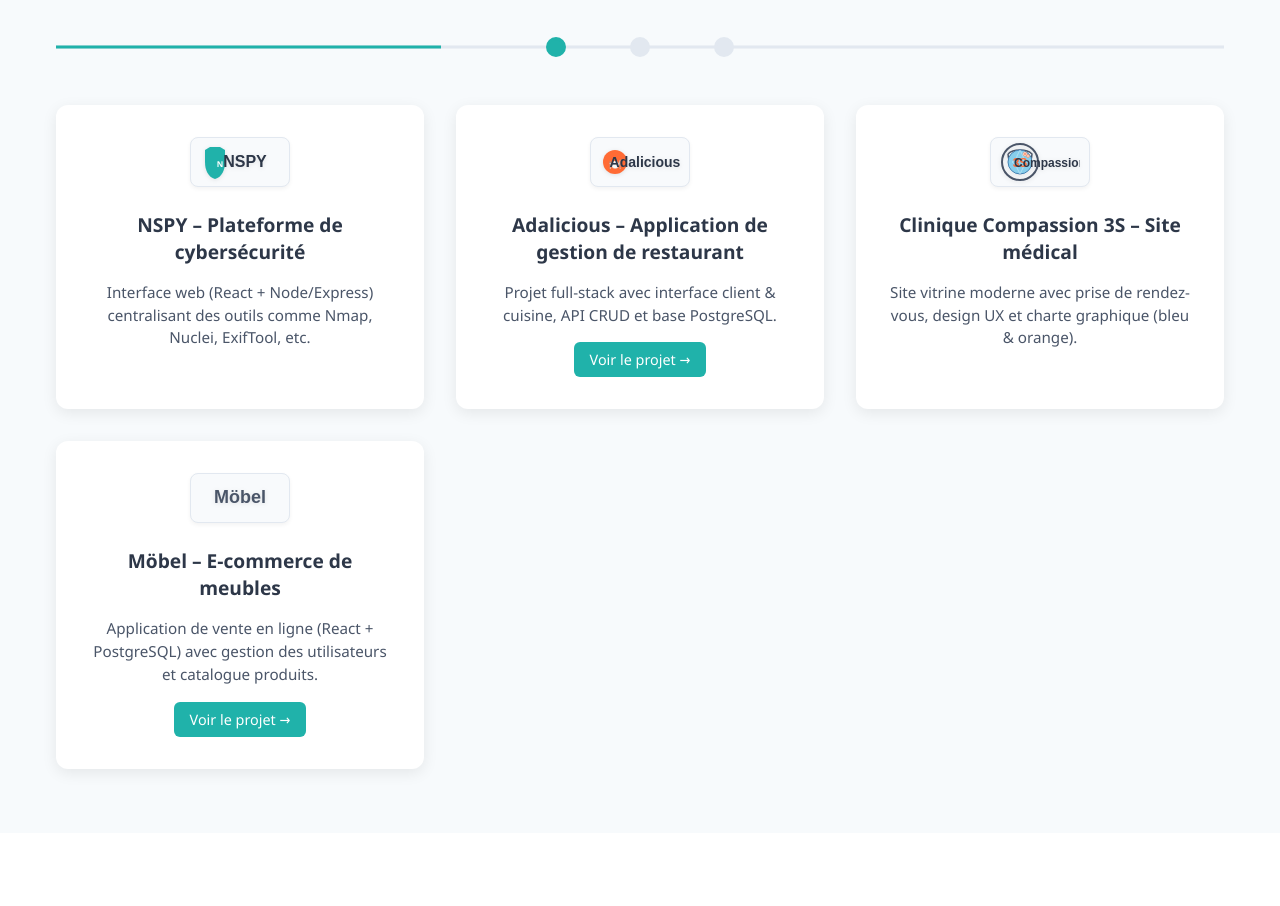
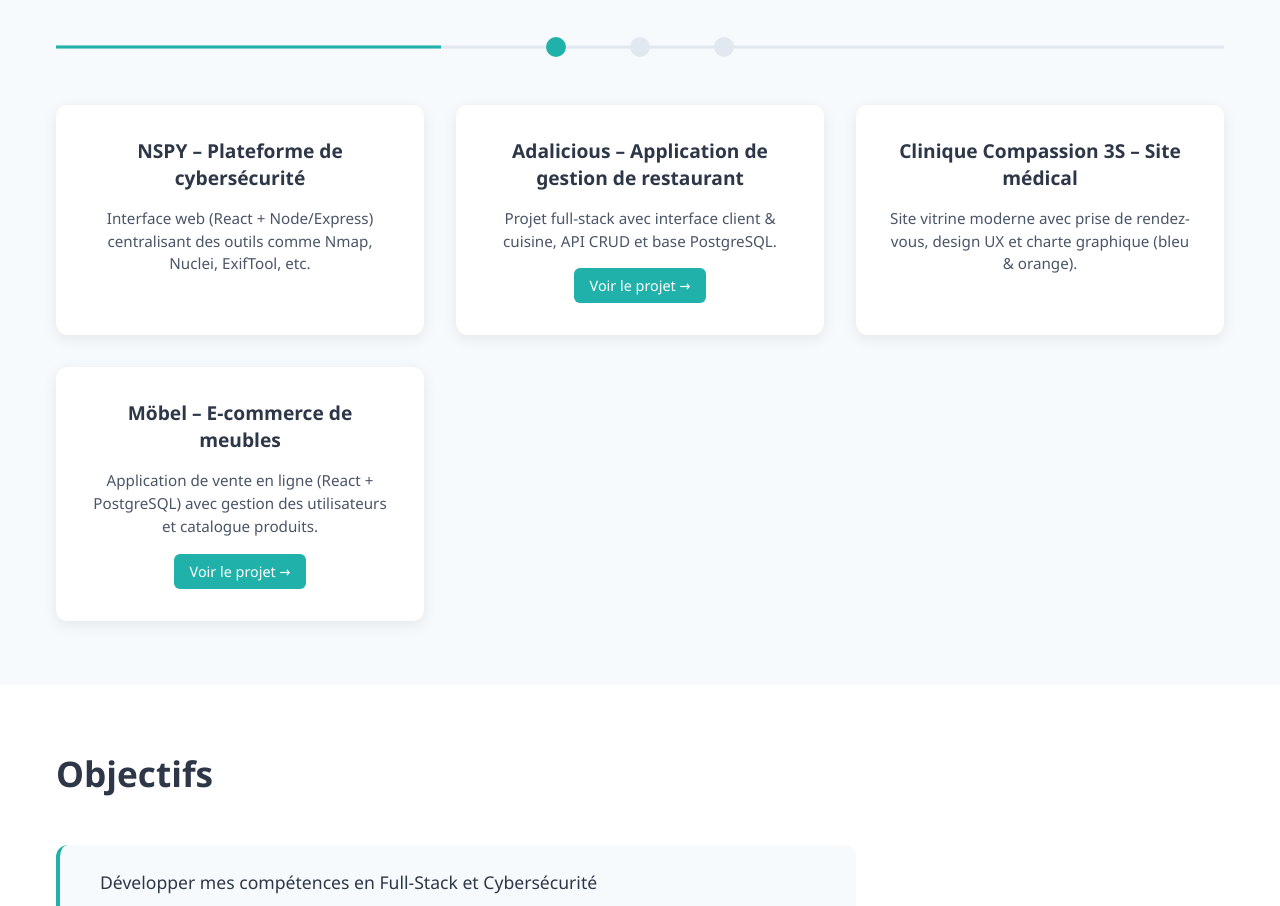
Before and after one commit to Ange-web/ProjetPersonnel, a React (Vite) app: page /parcours in a window 1280 px wide. Shown: the part 1240-2146 px from the top of the page. Built offline with nearby package versions, Linux system fonts and the light colour scheme.

Commit message:
Refactor: Suppression des icônes/logos, conservation des titres en gras pour les projets

```diff
--- a/src/assets/components/parcours/parcours.css
+++ b/src/assets/components/parcours/parcours.css
@@ -130,69 +130,6 @@
   object-fit: contain;
 }
 
-.mobel-logo {
-  display: flex;
-  align-items: center;
-  justify-content: center;
-  width: 100px;
-  height: 50px;
-  background-color: #f8fafc;
-  border-radius: 8px;
-  border: 1px solid #e2e8f0;
-  box-shadow: 0 2px 4px rgba(0, 0, 0, 0.05);
-}
-
-.mobel-logo svg {
-  filter: drop-shadow(0 1px 2px rgba(0, 0, 0, 0.1));
-}
-
-.nspy-logo {
-  display: flex;
-  align-items: center;
-  justify-content: center;
-  width: 100px;
-  height: 50px;
-  background-color: #f8fafc;
-  border-radius: 8px;
-  border: 1px solid #e2e8f0;
-  box-shadow: 0 2px 4px rgba(0, 0, 0, 0.05);
-}
-
-.nspy-logo svg {
-  filter: drop-shadow(0 1px 2px rgba(0, 0, 0, 0.1));
-}
-
-.adalicious-logo {
-  display: flex;
-  align-items: center;
-  justify-content: center;
-  width: 100px;
-  height: 50px;
-  background-color: #f8fafc;
-  border-radius: 8px;
-  border: 1px solid #e2e8f0;
-  box-shadow: 0 2px 4px rgba(0, 0, 0, 0.05);
-}
-
-.adalicious-logo svg {
-  filter: drop-shadow(0 1px 2px rgba(0, 0, 0, 0.1));
-}
-
-.clinique-logo {
-  display: flex;
-  align-items: center;
-  justify-content: center;
-  width: 100px;
-  height: 50px;
-  background-color: #f8fafc;
-  border-radius: 8px;
-  border: 1px solid #e2e8f0;
-  box-shadow: 0 2px 4px rgba(0, 0, 0, 0.05);
-}
-
-.clinique-logo svg {
-  filter: drop-shadow(0 1px 2px rgba(0, 0, 0, 0.1));
-}
 
 .formation-card h3 {
   color: #2d3748;
--- a/src/assets/components/parcours/parcours.jsx
+++ b/src/assets/components/parcours/parcours.jsx
@@ -81,28 +81,10 @@ const Parcours = () => {
           </div>
           <div className="projects-grid">
             <div className="project-card">
-              <div className="project-icon">
-                <div className="nspy-logo">
-                  <svg width="80" height="40" viewBox="0 0 80 40" fill="none">
-                    <path d="M10 5L5 8V20C5 28 8 35 15 37C22 35 25 28 25 20V8L20 5Z" fill="#20B2AA"/>
-                    <text x="20" y="25" textAnchor="middle" fill="white" fontSize="8" fontWeight="bold">N</text>
-                    <text x="45" y="25" textAnchor="middle" fill="#2d3748" fontSize="16" fontWeight="bold" fontFamily="Arial, sans-serif">NSPY</text>
-                  </svg>
-                </div>
-              </div>
               <h3>NSPY – Plateforme de cybersécurité</h3>
               <p>Interface web (React + Node/Express) centralisant des outils comme Nmap, Nuclei, ExifTool, etc.</p>
             </div>
             <div className="project-card">
-              <div className="project-icon">
-                <div className="adalicious-logo">
-                  <svg width="80" height="40" viewBox="0 0 80 40" fill="none">
-                    <circle cx="15" cy="20" r="12" fill="#ff6b35"/>
-                    <text x="15" y="26" textAnchor="middle" fill="white" fontSize="10" fontWeight="bold">🍽️</text>
-                    <text x="45" y="25" textAnchor="middle" fill="#2d3748" fontSize="14" fontWeight="bold" fontFamily="Arial, sans-serif">Adalicious</text>
-                  </svg>
-                </div>
-              </div>
               <h3>Adalicious – Application de gestion de restaurant</h3>
               <p>Projet full-stack avec interface client & cuisine, API CRUD et base PostgreSQL.</p>
               <a href="https://adalicious-front.vercel.app/" target="_blank" rel="noopener noreferrer" className="project-link">
@@ -110,47 +92,10 @@ const Parcours = () => {
               </a>
             </div>
             <div className="project-card">
-              <div className="project-icon">
-                <div className="clinique-logo">
-                  <svg width="80" height="40" viewBox="0 0 80 40" fill="none">
-                    {/* Cercle extérieur avec couronne de laurier */}
-                    <circle cx="20" cy="20" r="18" fill="none" stroke="#4a5568" strokeWidth="2"/>
-                    <path d="M8 12 Q12 8 20 8 Q28 8 32 12 Q32 16 30 20 Q28 24 20 24 Q12 24 10 20 Q8 16 8 12" fill="none" stroke="#4a5568" strokeWidth="1.5"/>
-
-                    {/* Cercle intérieur bleu */}
-                    <circle cx="20" cy="20" r="12" fill="#87ceeb" stroke="#4682b4" strokeWidth="1"/>
-
-                    {/* Lignes de globe */}
-                    <path d="M12 20 Q20 12 28 20" stroke="white" strokeWidth="0.5" opacity="0.7"/>
-                    <path d="M12 20 Q20 28 28 20" stroke="white" strokeWidth="0.5" opacity="0.7"/>
-                    <path d="M20 8 Q12 20 20 32" stroke="white" strokeWidth="0.5" opacity="0.7"/>
-                    <path d="M20 8 Q28 20 20 32" stroke="white" strokeWidth="0.5" opacity="0.7"/>
-
-                    {/* Symbole 3S orange */}
-                    <text x="20" y="25" textAnchor="middle" fill="#ff6b35" fontSize="12" fontWeight="bold" fontFamily="Arial, sans-serif">3S</text>
-
-                    {/* Croix médicales */}
-                    <circle cx="25" cy="12" r="2" fill="white" stroke="#ff6b35" strokeWidth="0.5"/>
-                    <path d="M24 12 L26 12 M25 11 L25 13" stroke="#ff6b35" strokeWidth="0.8"/>
-                    <circle cx="28" cy="14" r="1.5" fill="white" stroke="#ff6b35" strokeWidth="0.5"/>
-                    <path d="M27.5 14 L28.5 14 M28 13.5 L28 14.5" stroke="#ff6b35" strokeWidth="0.6"/>
-
-                    {/* Texte Compassion */}
-                    <text x="50" y="25" textAnchor="middle" fill="#2d3748" fontSize="12" fontWeight="bold" fontFamily="Arial, sans-serif">Compassion</text>
-                  </svg>
-                </div>
-              </div>
               <h3>Clinique Compassion 3S – Site médical</h3>
               <p>Site vitrine moderne avec prise de rendez-vous, design UX et charte graphique (bleu & orange).</p>
             </div>
             <div className="project-card">
-              <div className="project-icon">
-                <div className="mobel-logo">
-                  <svg width="80" height="40" viewBox="0 0 80 40" fill="none">
-                    <text x="40" y="25" textAnchor="middle" fill="#4a5568" fontSize="18" fontWeight="bold" fontFamily="Arial, sans-serif">Möbel</text>
-                  </svg>
-                </div>
-              </div>
               <h3>Möbel – E-commerce de meubles</h3>
               <p>Application de vente en ligne (React + PostgreSQL) avec gestion des utilisateurs et catalogue produits.</p>
               <a href="https://moble-front.vercel.app/" target="_blank" rel="noopener noreferrer" className="project-link">
```
